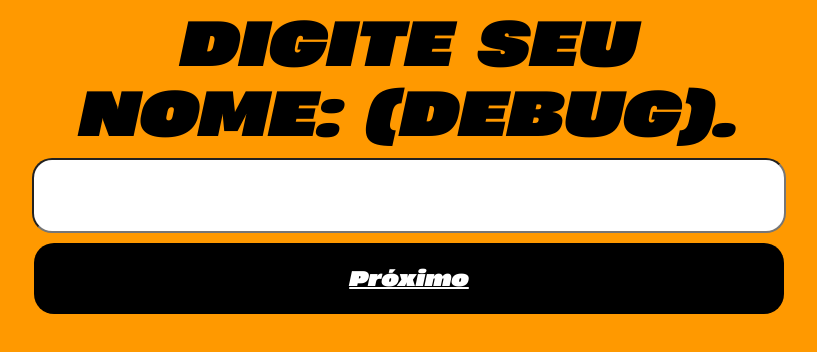
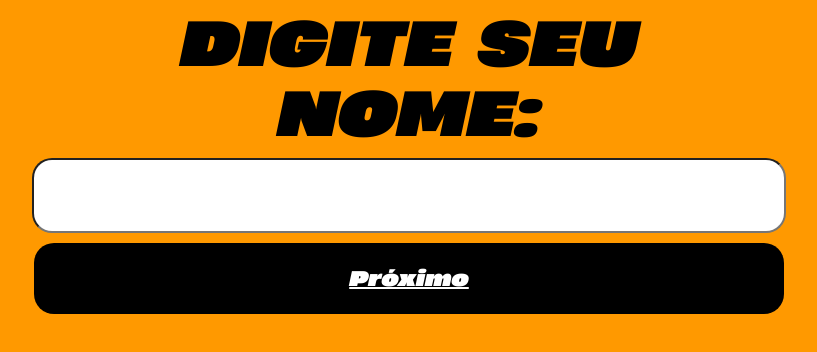
Before and after one commit to lfellipeonline/WEBSITE-ABOBORAS-INTELIGENTES, a plain HTML site: page index.html in a window 1280 px wide. Shown: the whole page, without its empty margins (231-1048 px from the left). Drawn offline with Linux system fonts and the light colour scheme.

Commit message:
commit 14/09 hotfix final

```diff
--- a/index.html
+++ b/index.html
@@ -3,12 +3,12 @@
 <head>
     <meta charset="UTF-8">
     <meta name="viewport" content="width=device-width, initial-scale=1.0">
-    <title>Abóboras Inteligentes hotfix</title>
+    <title>Abóboras Inteligentes</title>
     <script src="/js/index.js"></script>
     <link rel="stylesheet" href="/css/stylesINDEX.css">
 </head>
 <body>
-    <h1 id="tituloIndex">DIGITE SEU NOME: (DEBUG).</h1>
+    <h1 id="tituloIndex">DIGITE SEU NOME:</h1>
     <input type="text" name="nomeusuario" id="nomeUsuario">
     <a id="indexProximo" href="calculo.html">Próximo</a>
 </body>
```
